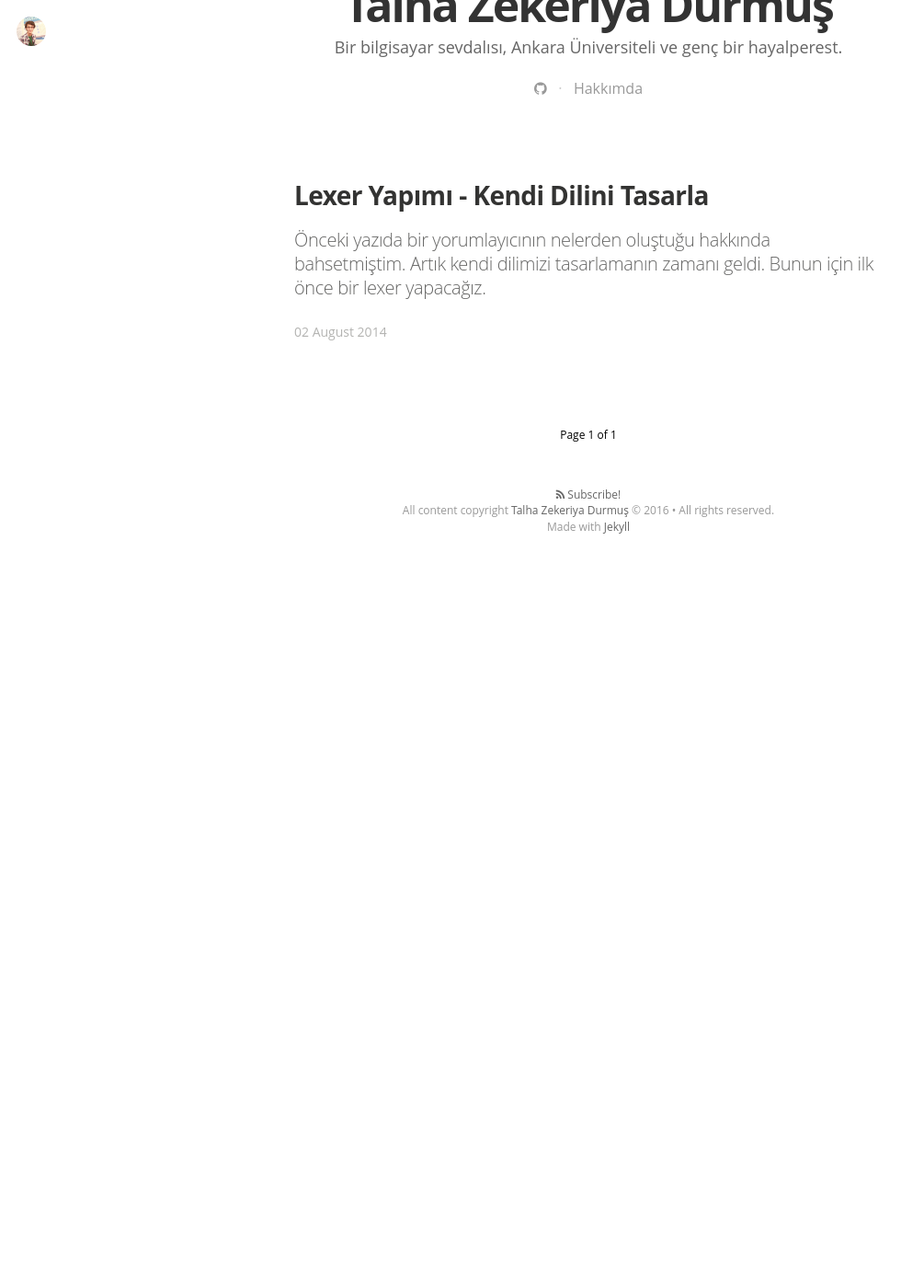
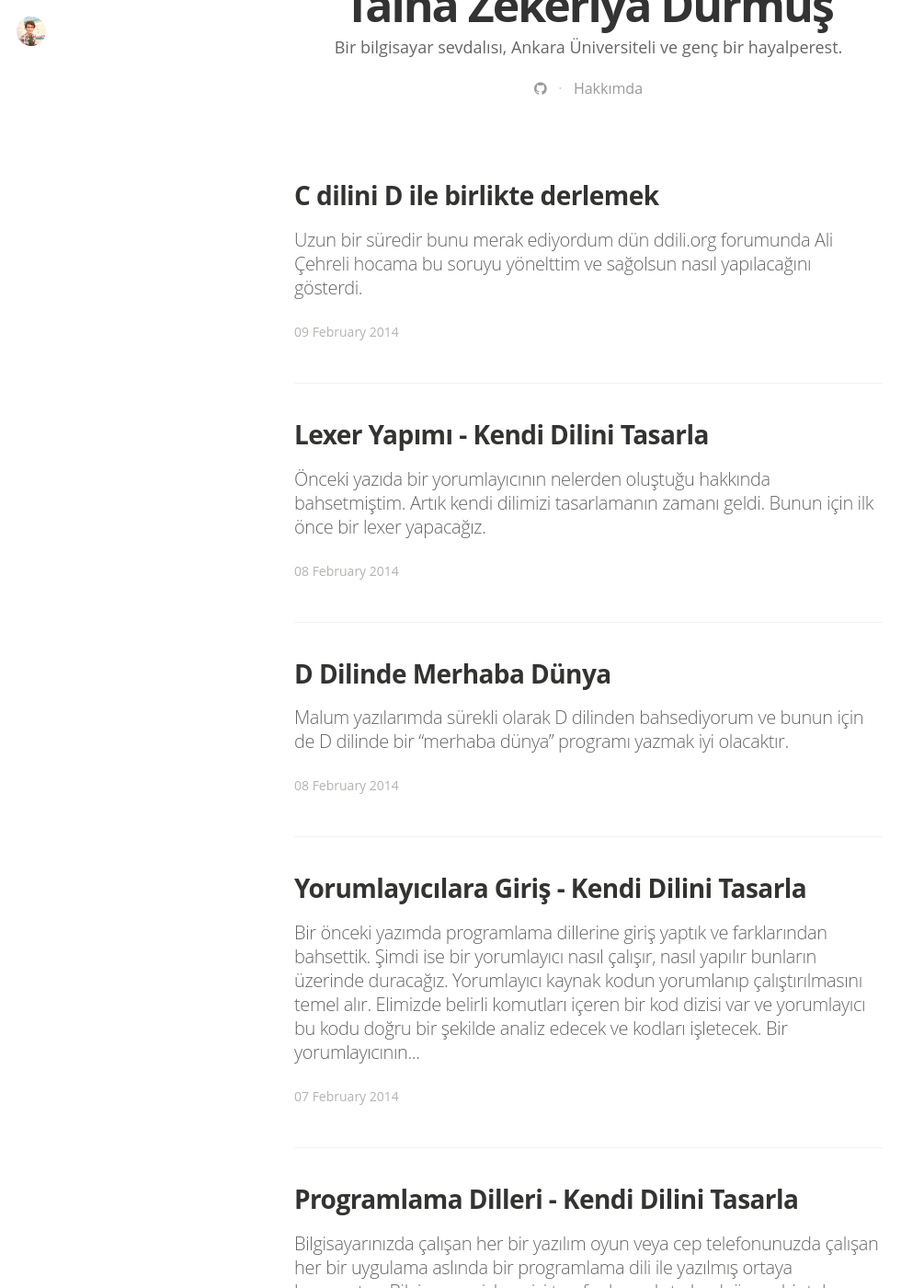
Before and after one commit to zek/blog, a Jekyll site: the page built from index.html, in a window 1280 px wide and 1400 px high, scrolled down 554 px. Shown: the whole window at 92% size, without its empty margins (0-1005 px from the left). Built offline with Jekyll 4.4.1, drawn with Linux system fonts in a browser that asks for light colours; nearby versions of some CDN libraries; some web fonts are replaced; the list of posts is cut into pages by our own code; before the commit the page ends 1184 px from its top, so only the background shows below that; some of the changed text lies outside the part shown.

Commit message:
Some of my old blog posts

```diff
--- /dev/null
+++ b/_posts/2014-02-05-programlama-dilleri.markdown
@@ -0,0 +1,44 @@
+---
+layout: post
+title:  "Programlama Dilleri - Kendi Dilini Tasarla"
+date:   2014-02-05
+category: Kendi-Dilini-Tasarla
+---
+
+Bilgisayarınızda çalışan her bir yazılım oyun veya cep telefonunuzda çalışan her bir uygulama aslında bir programlama dili ile yazılmış ortaya konmuştur. Bilgisayarın işlemcisi tarafından çalıştırılmak üzere bir takım kod parçaları yazılır. İşlemci yazılan bu kodları anlar ve çalıştırır. Bu kodları yazabilmek için ise binlerce hatta daha da fazla programlama dili yapılmış ve halen daha yapılmaya devam ediliyor.
+
+Bu kadar çok programlama dilinin olmasının ise birden fazla sebebi var. Kimisinin yapılış amacı farklı yazdığım Rhodeus Script gibi sadece web'i hedef alırken kimi programlama dilleri yapay zekayı kimileri ise masaüstü programlamayı, sistem programlamayı hedef alıyor.
+
+Aynı amaç için yapılmış olsa dahi bir çok farklı programlama dili var. Bunların yapılma amacı ise programı yazacak kişiye kolaylık sunmak, daha geniş imkanlar sunmak veya daha kısa sürede istenilene ulaşmayı sağlamak amacıyla yapılmışlardır.
+
+Aslında bilgisayar işlemcisi sadece tek 1 dilden anlar. Makine kodu. Tabi bir insanın makine kodunu anlaması ve makine kodu yazması oldukça zor ve o makine kodunda istediğini bulması zor olduğu için Assembly adında bir çevirici dil yada diğer tabiriyle ara gösterim dili ortaya çıkmıştır. Makine kodu ve Assembly'e biraz daha yakından bakalım. Aşağıda evlerimizde kullandığımız intel işlemcilerin anladığı komut dizileri(instructions) yani makine komutları bulunmaktadır.
+
+55 31 D2 89 E5 8B 45 08 56 8B 75 0C 53 8D 58 FF 0F B6 0C 16 88 4C 13 01 83 C2 01 84 C9 75 F1 5B 5E 5D C3
+
+Bu anlamsız gelen komut dizisini biraz daha anlamlı hale getiren Assembly gösterimi
+
+{% highlight objdump %}
+.data:0x00000000	55          push ebp
+.data:0x00000001	31d2	    xor edx,edx
+.data:0x00000003	89e5        mov ebp,esp
+.data:0x00000005	8b4508      mov eax,DWORD PTR [ebp+0x8]
+.data:0x00000008	56          push esi
+.data:0x00000009	8b750c      mov  esi,DWORD PTR [ebp+0xc]
+.data:0x0000000c	53          push ebx
+.data:0x0000000d	8d58ff      lea ebx,[eax-0x1]
+.data:0x00000010
+.data:0x00000010	loc_00000010:
+.data:0x00000010	0fb60c16	movzx ecx,BYTE PTR [esi+edx*1]
+.data:0x00000014	884c1301	mov BYTE PTR [ebx+edx*1+0x1],cl
+.data:0x00000018	83c201	    add edx,0x1
+.data:0x0000001b	84c9	    test cl,cl
+.data:0x0000001d	75f1	    jne loc_00000010
+.data:0x0000001f	5b	        pop ebx
+.data:0x00000020	5e	        pop esi
+.data:0x00000021	5d	        pop ebp
+.data:0x00000022	c3	        ret
+{% endhighlight %}
+
+Yukarıda da gördüğünüz üzere Assembly dili sadece makine kodunun biraz daha anlamlı hali. Ama baktığınızda halen daha kodlar karışık veya bir işi yapmak için çok fazla kod yazımı yapmak gerekiyor işte bu noktada C, C++, D, python gibi yüksek seviye programlama dilleri yapılmış ve programlama "az kod çok iş" diyebileceğimiz bir kıvama gelmiş.
+
+Bir sonraki yazımda programlama dillerini biraz daha yakından inceleyeceğiz.
--- /dev/null
+++ b/_posts/2014-02-07-yorumlayicilara-giris.markdown
@@ -0,0 +1,58 @@
+---
+layout: post
+title:  "Yorumlayıcılara Giriş - Kendi Dilini Tasarla"
+date:   2014-02-07
+category: Kendi-Dilini-Tasarla
+---
+
+Bir önceki yazımda programlama dillerine giriş yaptık ve farklarından bahsettik. Şimdi ise bir yorumlayıcı nasıl çalışır, nasıl yapılır bunların üzerinde duracağız. Yorumlayıcı kaynak kodun yorumlanıp çalıştırılmasını temel alır. Elimizde belirli komutları içeren bir kod dizisi var ve yorumlayıcı bu kodu doğru bir şekilde analiz edecek ve kodları işletecek. Bir yorumlayıcının 3 temel aşaması vardır.
+
+* **Kelimesel Analiz** (Lexical Analysis)
+* **Sözdizimsel Analiz** (Parsing)
+* **Yorumlama** (Interpreting)
+
+#Kelimesel Analiz
+
+Bu aşamada bütün kod Token adı verilen parçalara ayrılır. Bir token temel olarak tür, değer, satır, sütun bilgisi içerir. "değişken = 10 + 30" şeklindeki bir ifadeyi tokenlerine ayırırsak eğer aşağıdaki gibi bir çıktı elde edeceğiz.
+{% highlight D %}
+Token(identifier, "değişken", 1, 0) // "değişken" kelimesi
+Token(EQ, "", 1, 9) // = işareti
+Token(number, "10", 1, 11) // 10 sayısı
+Token(plus, "", 1, 14) // + işareti
+Token(number, "30", 1, 16) // 30 sayısı
+{% endhighlight %}
+Oluşturulan bu tokenler sözdizimsel analiz için için parser'a gönderilir.
+
+#Sözdizimsel Analiz
+
+Elde edilen tokenlerin hedef koda dönüştürülmesi aşamasıdır. Bütün elde edilen tokenler parser içerisinde yeniden işlenir. "uzunluk = 2 + 5 * 4" şeklinde bir kod lexer ve parser'da işlendikten sonra aşağıdaki gibi bir yapı oluşturulur. Aşağıdaki gösterime Soyut Sözdizim Ağacı(Abstract Syntax Tree) denilir.
+
+![Parse Ağacı](/assets/article_images/2014-04-07-yorumlayicilara-giris/parse-agaci.png)
+
+Parserdan doğrudan böyle bir çıktı alınması hafızayı fazla şişireceğinden dolayı Ara Dil (Intermediate Language) yani kısaca IL koduna çevirilir. Yorumlayıcı kısmında kendi komut setimizi tanımlayacağız. "uzunluk = 2 + 5 * 4" kodunun IL çıktısı ise aşağıdaki gibi olacaktır.
+{% highlight asm %}
+load 2
+push
+load 5
+push
+load 4
+multiply
+add
+define uzunluk
+{% endhighlight %}
+Tabiki de yukarıdaki IL gösterimi Assembly dili gibi sadece bir gösterim aslında her komut için ayrı bir hex kodu vardır.
+
+Örnek vermek gerekirse
+
+{% highlight D %}
+0x00 = load
+0x01 = push
+0x02 = multiply
+0x03 = add
+0x04 = define
+{% endhighlight %}
+şeklinde devam eder. Üretilen bu IL çıktısı ise çalıştırılmak üzere Sanal Makinemize (Virtual Machine) gönderilir.
+
+#Yorumlama
+
+Yorumlayıcımızın son aşamasıdır. Bu aşamada artık ayrıştırılan kodların IL veya AST çıktısı çalıştırılması hedef alınır. IL kodunun çalıştırılması için bir sanal makine yazılır. Bütün komutlar tek tek tanımlanır. Gerekli ortamlar hazırlanır. Örneğin eğer stack based bir sanal makine ise bir stack oluşturulur yada register based ise register ortamı hazırlanır. Bir nevi işlemci taklit edilir esasında. Sanal makinenin detaylarına şimdi burada girmek yerine ileride daha detaylı bir şekilde kendi sanal makinemizi yaparken gireceğiz. Bir sonraki yazıda D dilini kullanarak basit bir lexer yazacağız.
--- a/_posts/2014-08-02-lexer-yapimi.markdown
+++ b/_posts/2014-02-08-lexer-yapimi.markdown
@@ -1,7 +1,7 @@
 ---
 layout: post
 title:  "Lexer Yapımı - Kendi Dilini Tasarla"
-date:   2014-08-02 14:34:25
+date:   2014-02-08 14:34:25
 category: Kendi-Dilini-Tasarla
 ---
 
@@ -41,7 +41,7 @@ Kaynak kodu parçalamak için **sonlu otomataları** kullanıyoruz.
 
 Sonlu otomatalar bir durumdan diğer duruma geçişi esas alır. Sistem 0 başlangıç durumundan başlar. Her durum için bir geçiş kümesi tanımlanır. Örneğin aşağıdaki çizimde ilk durum için **a-z** geçiş kümesidir. 0 dan 1 e geçiş yapabilmek için **a-z** harflerinden biri gelmek zorundadır. 1.duruma geçiş yaptığında ise **a-z** ve **0-9** karakterleri artık geçiş kümemiz oldu ve o karakterler geldiği sürece 1.durumda kalınır.
 
-![Lexer](/assets/article_images/2014-08-02-lexer-yapimi/lexer.png)
+![Lexer](/assets/article_images/2014-02-08-lexer-yapimi/lexer.png)
 
 Bizim yapacağımız sistemde bu küme dışında karakter gelirse kimi durumda hata verdireceğiz kimi durumda ise başlangıç durumu yani 0'a geri döneceğiz. Bunu koda dökersek eğer;
 {% highlight D %}
@@ -147,7 +147,7 @@ foreach(token;tokens){
 {% endhighlight %}
 Aldığım çıktı ise:
 
-![Konsol Çıktısı](/assets/article_images/2014-08-02-lexer-yapimi/output.png)
+![Konsol Çıktısı](/assets/article_images/2014-02-08-lexer-yapimi/output.png)
 
 Projeyi indirmek için: [Make Your Own Language - 1](/assets/files/langdev.tar.gz)
 
--- /dev/null
+++ b/_posts/2014-02-09-c-dilini-d-ile-birlikte-derlemek.markdown
@@ -0,0 +1,65 @@
+---
+layout: post
+title:  "C dilini D ile birlikte derlemek"
+date:   2014-02-09
+category: Ddili
+---
+
+Uzun bir süredir bunu merak ediyordum dün [ddili.org forumunda](http://ddili.org/forum/post/10549;nocount) Ali Çehreli hocama bu soruyu yönelttim ve sağolsun nasıl yapılacağını gösterdi.
+
+Öncelikle bir tane main.c adında dosya oluşturalım. İçerisine aşağıdaki c kodunu yazalım.
+
+{% highlight C %}
+#include <stdio.h>
+
+void C_fonksiyonu(){
+    printf("C_fonksiyonu çağırıldı\n");
+}
+
+int main(){
+    int ll = D_fonksiyonu(1000);
+    printf("%i\n", ll);
+    return 0;
+}
+{% endhighlight %}
+Bir tane de main.d adında dosya oluşturalım ve içerisine aşağıdaki kodları yazalım.
+
+{% highlight D %}
+import std.c.stdio;;
+
+extern(C) void C_fonksiyonu();
+
+extern(C) int D_fonksiyonu(int val){
+  C_fonksiyonu();
+  printf("D_fonksiyonu çağırıldı\n");
+  return val;
+}
+{% endhighlight %}
+D dilindeki fonksiyonların çağırılış yöntemi C dilinden farklı olduğu için C fonksiyonunu import etmek için D kodunda **extern(C)** yapılması gerekiyor. Bu konuda daha detaylı bilgi için **calling conventions** şeklinde arama yapabilirsiniz veya c nin çağırma yöntemi olan **__cdecl'ı** araştırabilirsiniz.
+
+Şimdi programı derleyeceğiz. Bunun için önce d kodunu object dosyasına
+
+~~~
+dmd main.d -c -ofmain_d.o
+~~~
+
+komutu ile çeviriyoruz ve daha sonra gcc'ye oluşturulan main_d.o dosyasını da gönderip c dosyası ile birlikte derliyoruz. Ayrıca druntime nimetlerinden yararlanabilmek için de phobos2 yi link ediyoruz.
+
+~~~
+gcc main_d.o main.c -omain -lphobos2
+~~~
+oluşturulan **main** dosyasını çalıştırınca aşağıdaki çıktıyı verecektir.
+
+~~~
+zack@drzack:~/Desktop/dc/d in c$ make
+C_fonksiyonu çağırıldı
+D_fonksiyonu çağırıldı
+1000
+~~~
+Gördüğünüz gibi D dili ve C dili arasında istediğimiz gibi fonksiyonlara erişebiliyoruz.
+
+Bu yazı için Ali Çehreli hocama tekrardan teşekkür ediyorum.
+
+Kaynak kodu indirmek için: [d in c.tar](/assets/files/d-in-c.tar.gz)
+
+C dilini D dili içerisinde kullanmak için ise: [c in d.tar](/assets/files/c-in-d.tar.gz)
--- /dev/null
+++ b/_posts/2016-02-08-d-dilinde-merhaba-dunya.markdown
@@ -0,0 +1,30 @@
+---
+layout: post
+title:  "D Dilinde Merhaba Dünya"
+date:   2014-02-08
+category: DDili
+---
+
+Malum yazılarımda sürekli olarak D dilinden bahsediyorum ve bunun için de D dilinde bir "merhaba dünya" programı yazmak iyi olacaktır.
+
+Öncelikle D'nin derleyicisini yani dmd'yi indirip yüklememiz gerekecek. Ben şu an Ubuntu 13.10 64 bit kullanıyorum. O yüzden [dlang.org'dan](http://dlang.org/download.html) ubuntu için olan sürümü indiriyorum siz de aynı şekilde kendi işletim sisteminize göre siteden indirebilirsiniz.
+
+Eğer Windows kullanıyorsanız DMD'nin windows installeri kurulumda size VisualD kurulsun mu diye soruyor ve kabul ederseniz bilgisayarınızdaki Visual Studio sürümlerine eklentiyi kuracaktır. Eklenti kod D dili için renklendirme, debugging, dissassembly gibi bir çok özellik sunuyor. Windows ortamında iseniz olmazsa olmaz bir eklenti diyebilirim. Eklentinin orjinal web sayfasına [buradan](http://www.dsource.org/projects/visuald) erişebilirsiniz.
+
+Buraya kadar programı kurduğunuzu varsayıyorum. Bir tane main.d adında dosya açıyoruz ve içerisine aşağıdaki kodu yazıyoruz.
+
+{% highlight D %}
+import std.stdio;
+
+void main(){
+    writeln("Merhaba Dünya");
+}
+{% endhighlight %}
+
+Kodda "import std.stdio;" bizim writeln fonksiyonumuzun bulunduğu kütüphaneyi çağırmak için yazıyoruz ve writeln fonksiyonu ile ekrana yazımızı yazdırıyoruz. Şimdi ise programı çalıştırmak için  derleyeceğiz. DMD ile programı derleyebilmek için sadece "dmd main.d ikincidosyam.d ucuncudosyam.d " şeklinde dmd den sonra d dosyalarını yazmamız yeterli.
+
+Eğer main.d diye kayıt ettiyseniz Windows ortamında cmd veya Linux ortamında terminal'i açıp "dmd main.d" yazmanız yeterli. Programı doğru yazdıysanız eğer "main" adında bir dosya oluşacak onu açtığımızda program çalışacaktır. Programı açtığınızda hemen kapanacağı için yine konsol ekranından çalıştırmanızı tavsiye ederim bu sayede çıktıyı rahatlıkla görebilirsiniz.
+
+Eğer D dilini öğrenmeye hevesli iseniz. [Ali Çehreli](http://acehreli.org) hocamın yazmış olduğu ve şu an Amerika'da bazı üniversitelerde okutulmakta olan kitabından D dilini öğrenebilirsiniz. Kitaba erişmek için http://ddili.org/ders/d/index.html. Ayrıca [ddili.org forumuna](http://ddili.org/forum/) da sizleri bekleriz :)
+
+Bu yazı fikri için Berker Kılıç hocama teşekkürler :)
```
Also changed, not shown: assets/article_images/2014-02-08-lexer-yapimi/lexer.png (renamed from assets/article_images/2014-08-02-lexer-yapimi/lexer.png), assets/article_images/2014-02-08-lexer-yapimi/output.png (renamed from assets/article_images/2014-08-02-lexer-yapimi/output.png), assets/article_images/2014-04-07-yorumlayicilara-giris/parse-agaci.png (added).
